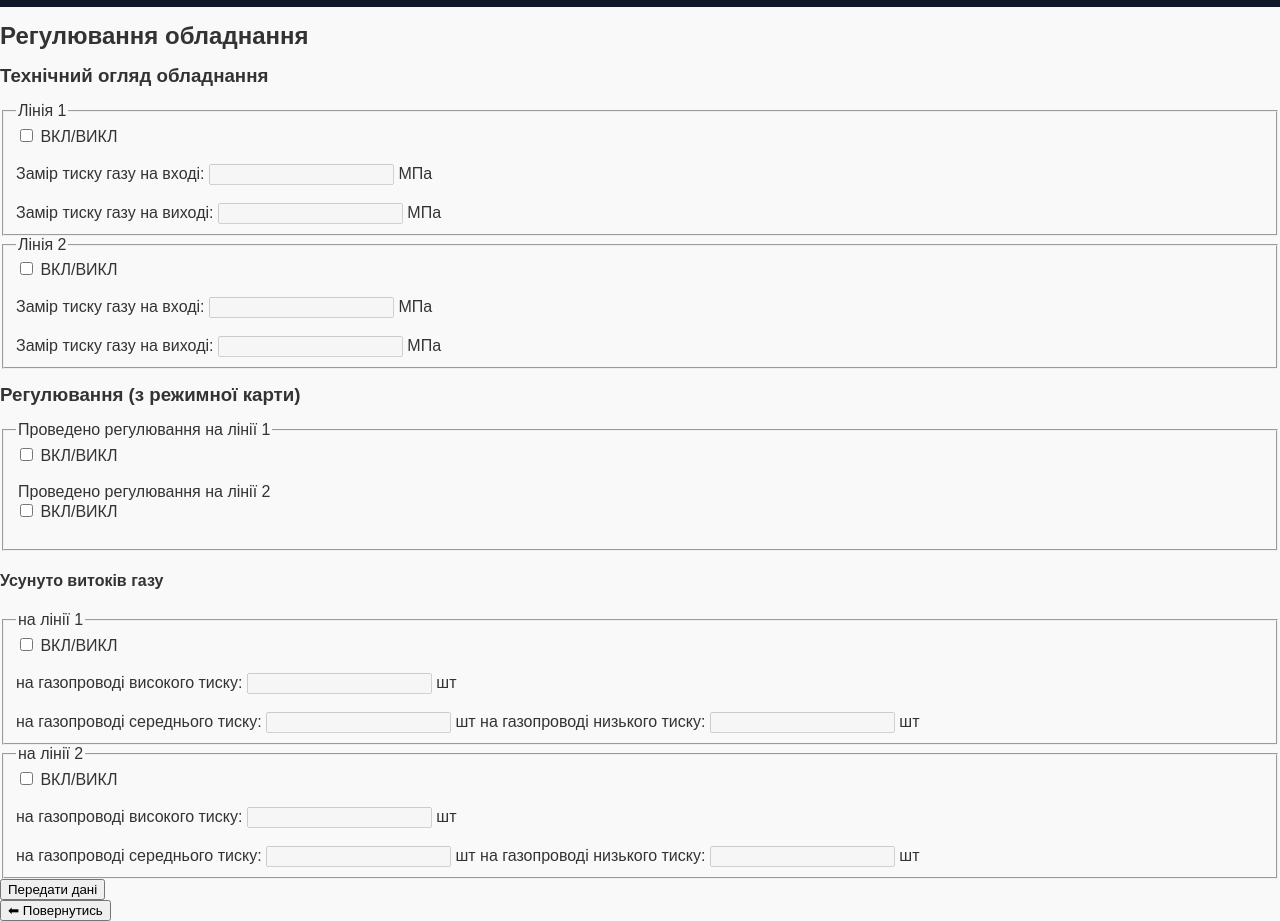
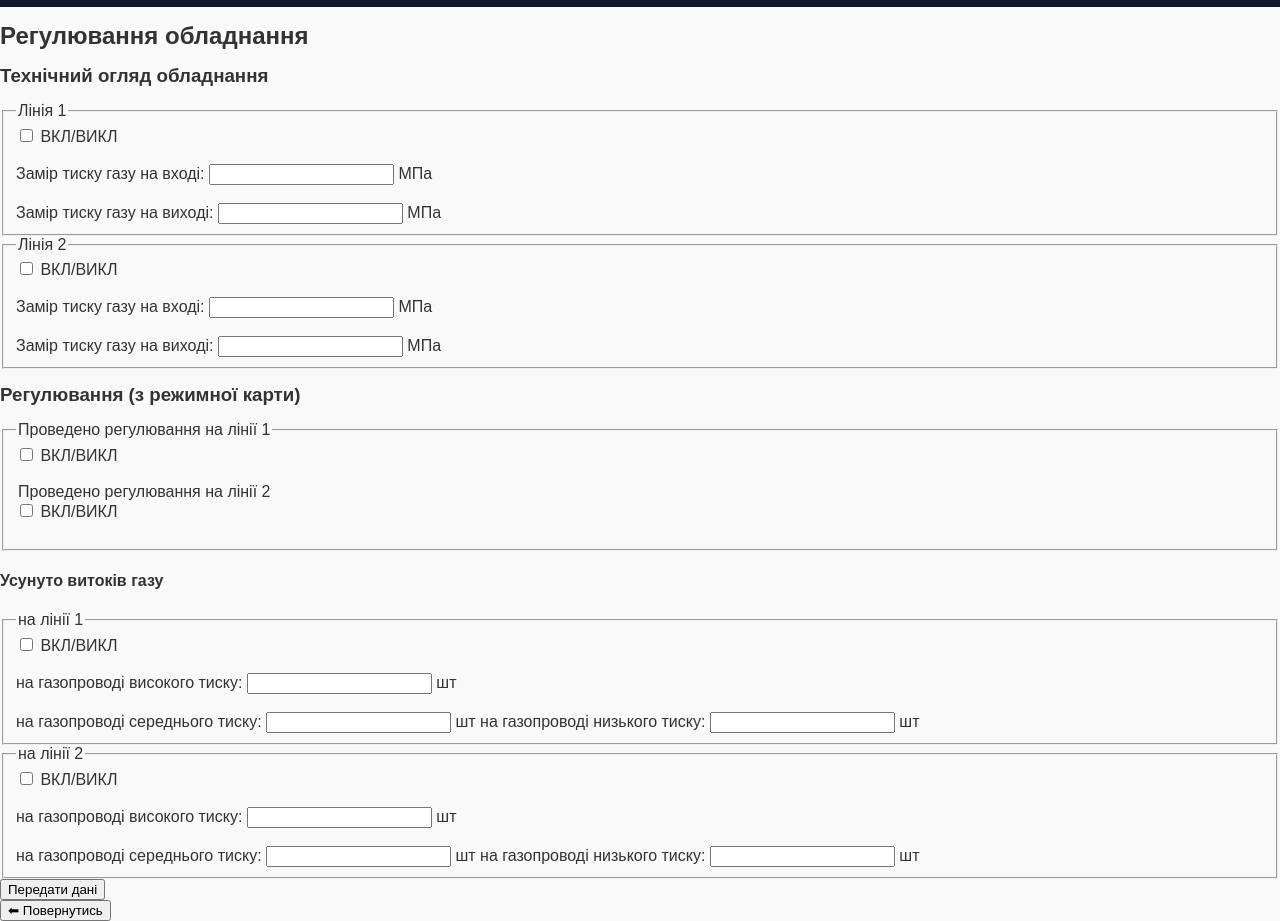
Before and after one commit to naftogazkozyatyn-maker/smart, a website: page adjustment.html in a window 1280 px wide. Shown: the part 47-968 px from the top of the page. Drawn offline with Linux system fonts and the light colour scheme.

Commit message:
Update adjustment.html

```diff
--- a/adjustment.html
+++ b/adjustment.html
@@ -29,11 +29,11 @@
       </label><br><br>
 
       <label>Замір тиску газу на вході:
-        <input type="number" step="0.01" id="line1_in" disabled> МПа
+        <input type="number" step="0.01" id="line1_in" > МПа
       </label><br><br>
 
       <label>Замір тиску газу на виході:
-        <input type="number" step="0.01" id="line1_out" disabled> МПа
+        <input type="number" step="0.01" id="line1_out" > МПа
       </label>
     </fieldset>
 
@@ -44,11 +44,11 @@
       </label><br><br>
 
       <label>Замір тиску газу на вході:
-        <input type="number" step="0.01" id="line2_in" disabled> МПа
+        <input type="number" step="0.01" id="line2_in" > МПа
       </label><br><br>
 
       <label>Замір тиску газу на виході:
-        <input type="number" step="0.01" id="line2_out" disabled> МПа
+        <input type="number" step="0.01" id="line2_out" > МПа
       </label>
     </fieldset>
 
@@ -77,15 +77,15 @@
       </label><br><br>
 
       <label>на газопроводі високого тиску:
-        <input type="number" step="1" id="line1_leak3" disabled> шт
+        <input type="number" step="1" id="line1_leak3" > шт
       </label><br><br>
 
       <label>на газопроводі середнього тиску:
-        <input type="number" step="1" id="line1_leak2" disabled> шт
+        <input type="number" step="1" id="line1_leak2" > шт
       </label>
 
       <label>на газопроводі низького тиску:
-        <input type="number" step="1" id="line1_leak1" disabled> шт
+        <input type="number" step="1" id="line1_leak1" > шт
       </label>
     </fieldset>
 
@@ -96,15 +96,15 @@
       </label><br><br>
 
       <label>на газопроводі високого тиску:
-        <input type="number" step="1" id="line2_leak3" disabled> шт
+        <input type="number" step="1" id="line2_leak3" > шт
       </label><br><br>
 
       <label>на газопроводі середнього тиску:
-        <input type="number" step="1" id="line2_leak2" disabled> шт
+        <input type="number" step="1" id="line2_leak2" > шт
       </label>
 
       <label>на газопроводі низького тиску:
-        <input type="number" step="1" id="line2_leak1" disabled> шт
+        <input type="number" step="1" id="line2_leak1" > шт
       </label>
     </fieldset>
 
```
